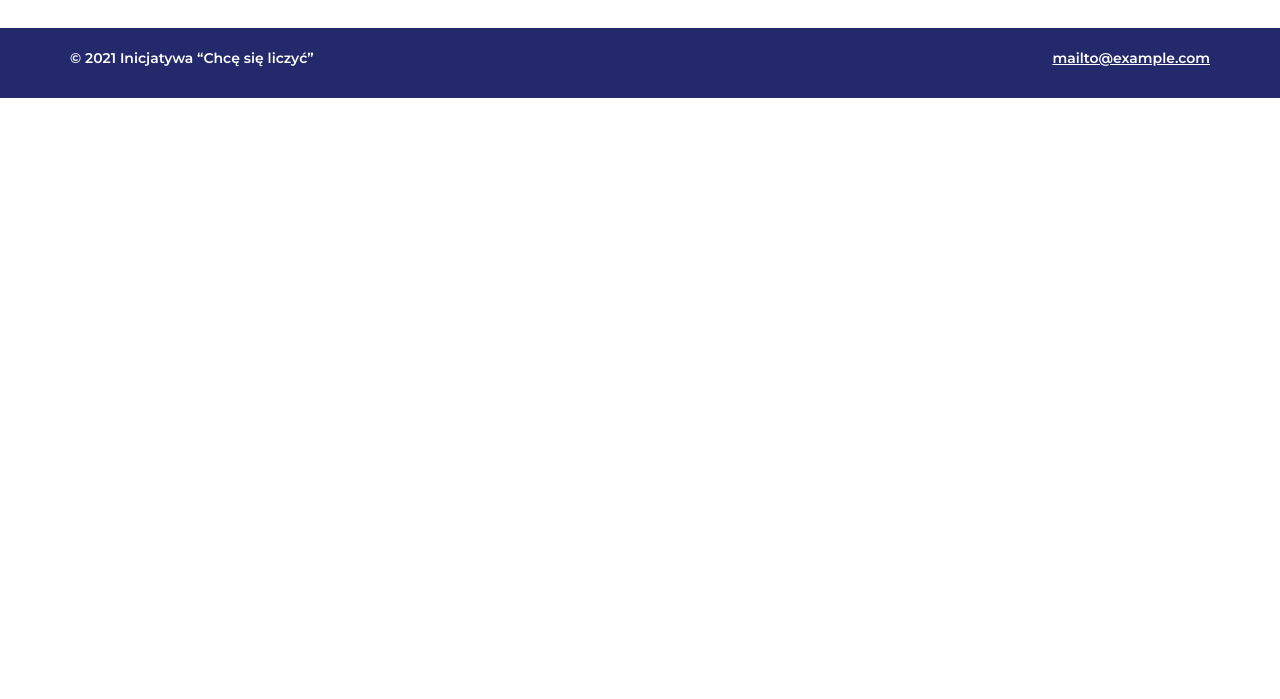
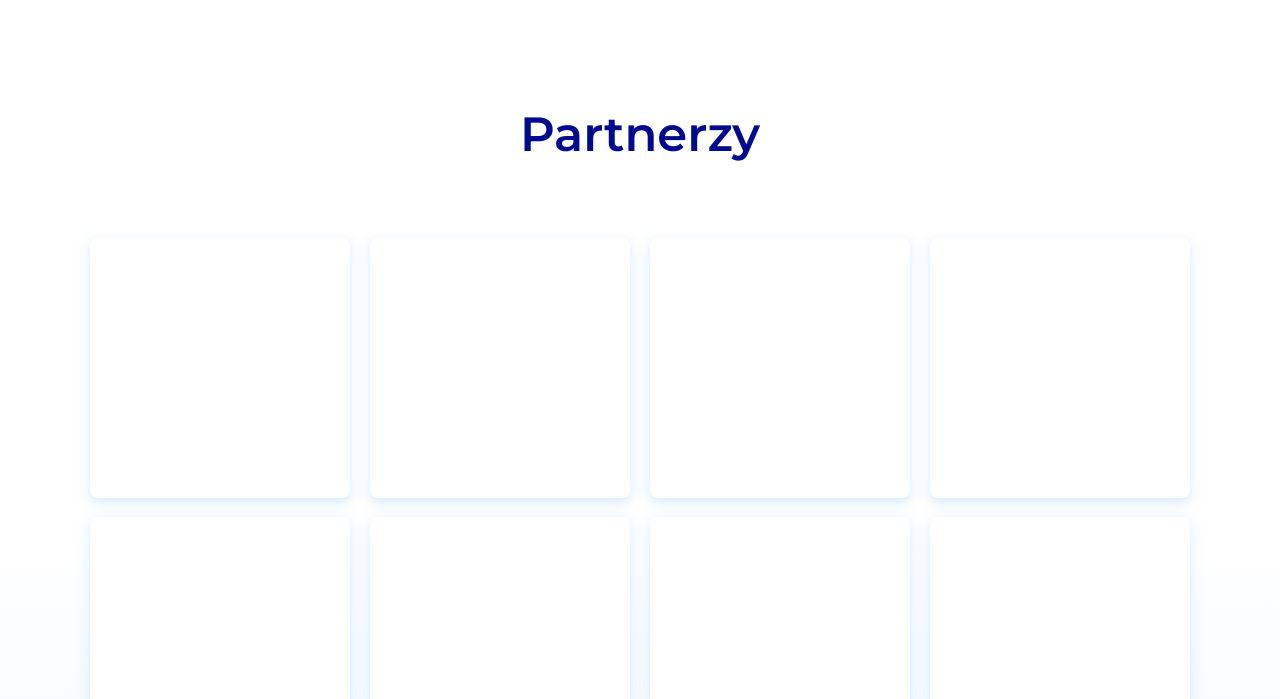
Before and after one commit to chcesieliczyc/chcesieliczyc.github.io, a plain HTML site: page indexxx.html in a window 1280 px wide. Shown: the part 6301-7000 px from the top of the page. Before the commit the page ends 6399 px from the top, so only its background shows below. Drawn offline with nearby package versions, Linux system fonts and the light colour scheme.

Commit message:
partners and icons

```diff
--- a/assets/css/styles-005.css
+++ b/assets/css/styles-005.css
@@ -694,12 +694,88 @@ a[id]:not([href]):target + section .target-indicator {
 }
 .social-bottom__button--facebook {}
 .social-bottom__button--twitter {}
+/* ---------- partner ---------------- */
+.partners {
+    background: linear-gradient(180deg, transparent 0%, transparent 50%, var(--base-bg-light) 100%), transparent;
+    padding: 30px 0 252px;
+}
+.debug .partners {
+    background: none;
+}
+.partners__title {
+    font-size: 48px;
+    line-height: 112px;
+    margin-bottom: 48px;
+    text-align: center;
+}
+.partners__list {
+    list-style-type: none;
+    margin: 0;
+    padding: 0 20px;
+    display: flex;
+    justify-content: center;
+    flex-wrap: wrap;
+}
+.partners__box {
+    background-color: var(--base-contrast);
+    height: 60vw;
+    width: 60vw;
+    border-radius: var(--info-box-radius);
+    box-shadow: var(--info-box-shadow);
+    margin-bottom: 10vw;
+}
+.debug .partners__box {
+    background: none;
+}
+@media (min-width: 576px) {
+    .partners__list {
+        justify-content: space-between;
+    }
+    .partners__box {
+        height: 42vw;
+        width: 42vw;
+        margin-bottom: 4vw;
+    }
+}
+@media (min-width: 768px) {
+    .partners__box {
+        height: 300px;
+        width: 300px;
+        margin-bottom: 73px;
+    }
+}
+@media (min-width: 992px) {
+    .partners__box {
+        height: 280px;
+        width: 280px;
+        margin-bottom: 30px;
+    }
+}
+@media (min-width: 1200px) {
+    .partners__box {
+        height: 260px;
+        width: 260px;
+        margin-bottom: 19px;
+    }
+}
+@media (min-width: 1440px) {
+    .partners__box {
+        height: 300px;
+        width: 300px;
+        margin-bottom: 43px;
+    }
+}
+
+
 /* ----------- footer ---------------- */
 .footer {
     background-color: var(--base-bg);
     padding: 20px;
 }
-
+.debug .footer {
+    border-top: 1px solid lightcoral;
+    background: none;
+}
 .footer__content {
     display: flex;
     justify-content: stretch;
--- a/indexxx.html
+++ b/indexxx.html
@@ -3,8 +3,11 @@
 <!--<html lang="pl" class="debug">-->
 <head>
     <meta charset="utf-8" />
-    <link rel="apple-touch-icon" sizes="76x76" href="assets/img/apple-icon.png">
-    <link rel="icon" type="image/png" href="assets/img/favicon.png">
+    <link rel="icon" type="image/png" href="assets/icon/favicon.ico">
+    <link rel="apple-touch-icon" sizes="180x180" href="assets/icon/apple-touch-icon.png">
+    <link rel="icon" type="image/png" sizes="32x32" href="assets/icon/favicon-32x32.png">
+    <link rel="icon" type="image/png" sizes="16x16" href="assets/icon/favicon-16x16.png">
+    <link rel="manifest" href="assets/site.webmanifest" />
     <meta http-equiv="X-UA-Compatible" content="IE=edge,chrome=1" />
     <title>Chcę się liczyć</title>
     <meta property="og:url" content="https://chcesieliczyc.pl" />
@@ -499,6 +502,21 @@
             </div>
         </div>
     </aside>
+    <section class="section partners">
+        <div class="container">
+            <h2 class="partners__title">Partnerzy</h2>
+            <ul class="partners__list">
+                <li class="partners__box"></li>
+                <li class="partners__box"></li>
+                <li class="partners__box"></li>
+                <li class="partners__box"></li>
+                <li class="partners__box"></li>
+                <li class="partners__box"></li>
+                <li class="partners__box"></li>
+                <li class="partners__box"></li>
+            </ul>
+        </div>
+    </section>
 
 
 </main>
```
Also changed, not shown: index.html (+5 -2 lines), polityka-prywatnosci/index.html (+5 -2 lines), assets/icon/android-chrome-192x192.png (added), assets/icon/android-chrome-512x512.png (added), assets/icon/apple-touch-icon.png (added), assets/icon/favicon-16x16.png (added), assets/icon/favicon-32x32.png (added), assets/icon/favicon.ico (added), assets/img/apple-icon.png (deleted), assets/img/favicon.png (deleted), assets/site.webmanifest (added).
